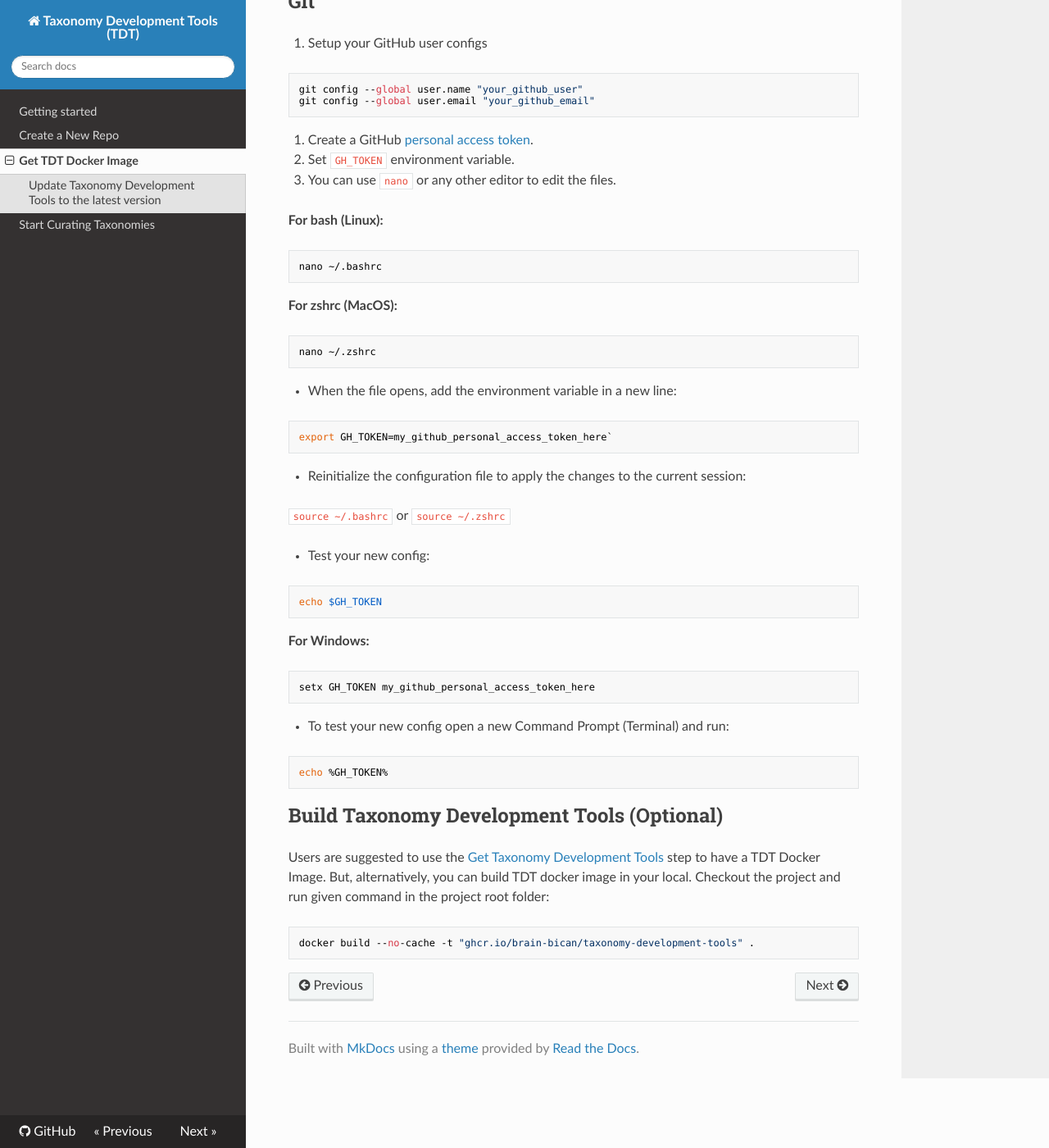
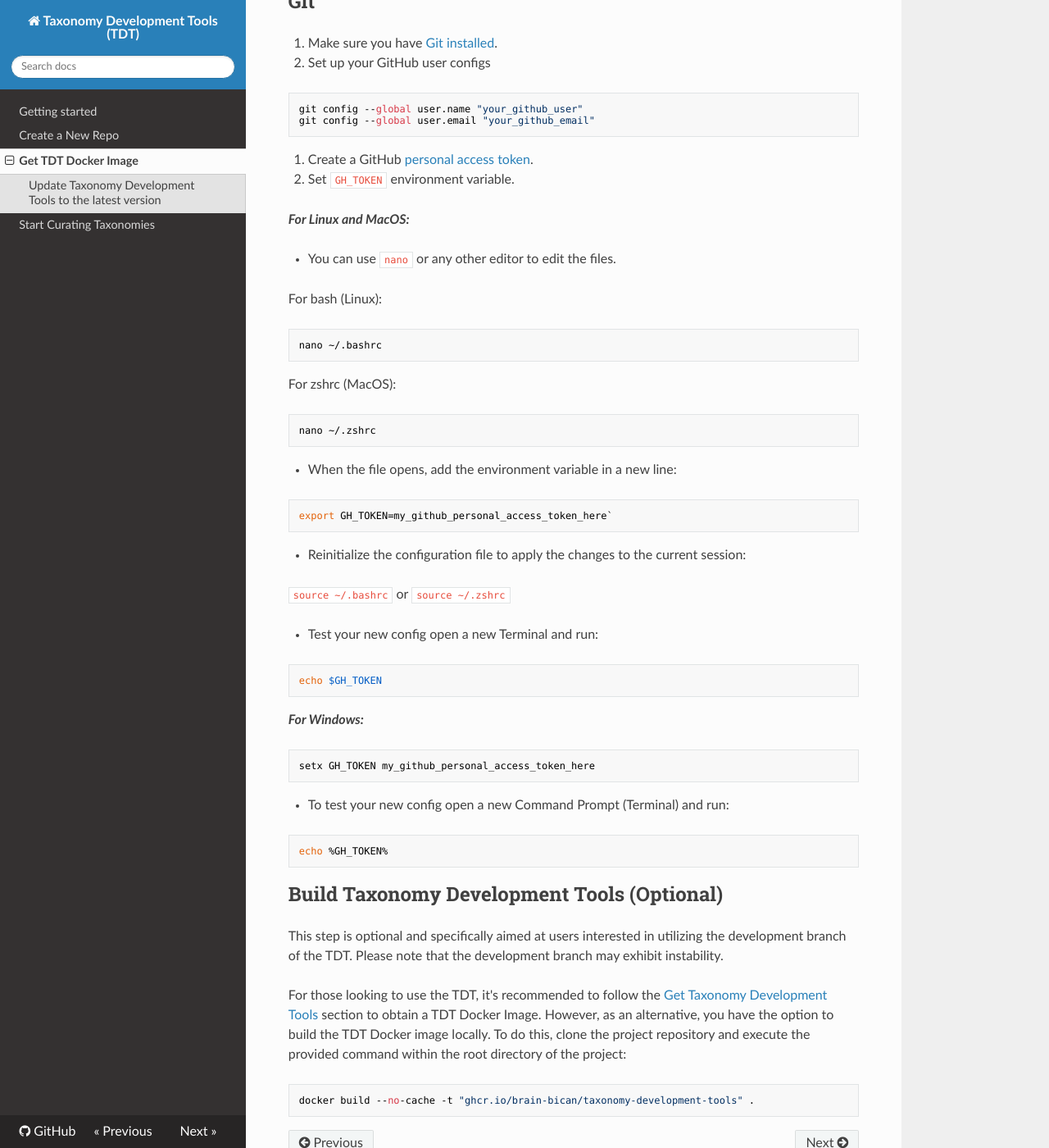
Before and after one commit to brain-bican/taxonomy-development-tools, an MkDocs documentation site: the page built from docs/Build.md, in a window 1280 px wide and 1400 px high, scrolled down 899 px. Shown: the whole window at 82% size. Built offline with MkDocs 1.6.1, drawn with Linux system fonts in a browser that asks for light colours; nearby versions of some CDN libraries; some of the changed text lies outside the part shown.

Commit message:
windows instructions improved

````diff
--- a/docs/Build.md
+++ b/docs/Build.md
@@ -21,8 +21,7 @@
 docker pull ghcr.io/brain-bican/taxonomy-development-tools:latest
 ```
 
-
-# Install requirements
+# Install Requirements
 
 ## Docker
 
@@ -34,25 +33,29 @@
 
 ## Git
 
-1. Setup your GitHub user configs
+1. Make sure you have [Git installed](https://git-scm.com/book/en/v2/Getting-Started-Installing-Git).
+
+2. Set up your GitHub user configs
 
 ```
 git config --global user.name "your_github_user"
 git config --global user.email "your_github_email"
 ```
 
-2. Create a GitHub [personal access token](https://docs.github.com/en/authentication/keeping-your-account-and-data-secure/managing-your-personal-access-tokens#creating-a-personal-access-token-classic).
+3. Create a GitHub [personal access token](https://docs.github.com/en/authentication/keeping-your-account-and-data-secure/managing-your-personal-access-tokens#creating-a-personal-access-token-classic).
 
-3. Set `GH_TOKEN` environment variable.
+4. Set `GH_TOKEN` environment variable.
+
+**_For Linux and MacOS:_**
 
 - You can use `nano` or any other editor to edit the files.
 
-**For bash (Linux):**
+For bash (Linux):
 ```
 nano ~/.bashrc
 ```
 
-**For zshrc (MacOS):**
+For zshrc (MacOS):
 ```
 nano ~/.zshrc
 ```
@@ -67,13 +70,13 @@
 
 `source ~/.bashrc` or `source ~/.zshrc`
 
-- Test your new config:
+- Test your new config open a new Terminal and run:
 
 ```
 echo $GH_TOKEN
 ```
 
-**For Windows:**
+**_For Windows:_**
 ```
 setx GH_TOKEN my_github_personal_access_token_here
 ```
@@ -85,7 +88,9 @@
 
 ## Build Taxonomy Development Tools (Optional)
 
-Users are suggested to use the [Get Taxonomy Development Tools](#get-taxonomy-development-tools) step to have a TDT Docker Image. But, alternatively, you can build TDT docker image in your local. Checkout the project and run given command in the project root folder:
+This step is optional and specifically aimed at users interested in utilizing the development branch of the TDT. Please note that the development branch may exhibit instability.
+
+For those looking to use the TDT, it's recommended to follow the [Get Taxonomy Development Tools](#get-taxonomy-development-tools) section to obtain a TDT Docker Image. However, as an alternative, you have the option to build the TDT Docker image locally. To do this, clone the project repository and execute the provided command within the root directory of the project:
 
 ```
 docker build --no-cache -t "ghcr.io/brain-bican/taxonomy-development-tools" .
````
Also changed, not shown: docs/index.md (+4 -5 lines).
